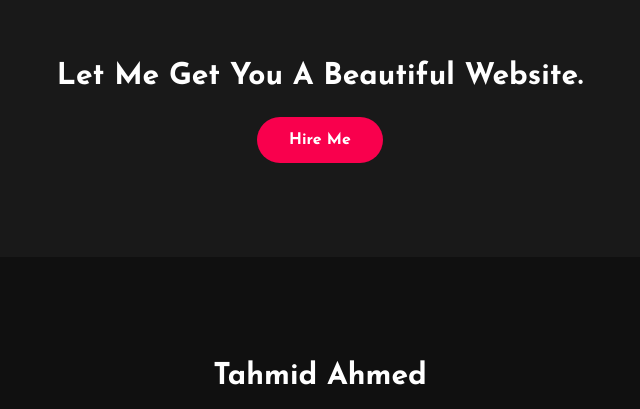
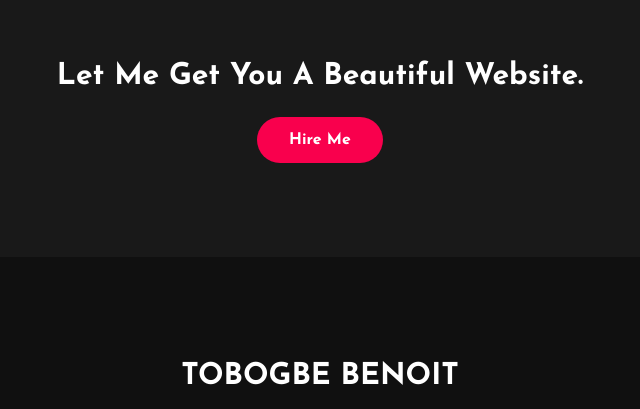
Before and after one commit to Tigno123/Ben-PORTOFOLIO, a plain HTML site: page ben portofolio/index.html in a window 1280 px wide. Shown: the part 2195-2604 px from the top of the page, without its empty margins (320-960 px from the left). Drawn offline with Linux system fonts and the light colour scheme.

Commit message:
Update index.html

```diff
--- a/ben portofolio/index.html
+++ b/ben portofolio/index.html
@@ -105,7 +105,7 @@
 
 	<!------footer start--------->
 	<footer>
-		<p>Tahmid Ahmed</p>
+		<p>TOBOGBE BENOIT</p>
 		<p>For more HTML, CSS, and coding tutorial - please click on the link below to subscribe to my channel:</p>
 		<div class="social">
 			<a href="#"><i class="fab fa-facebook-f"></i></a>
```
